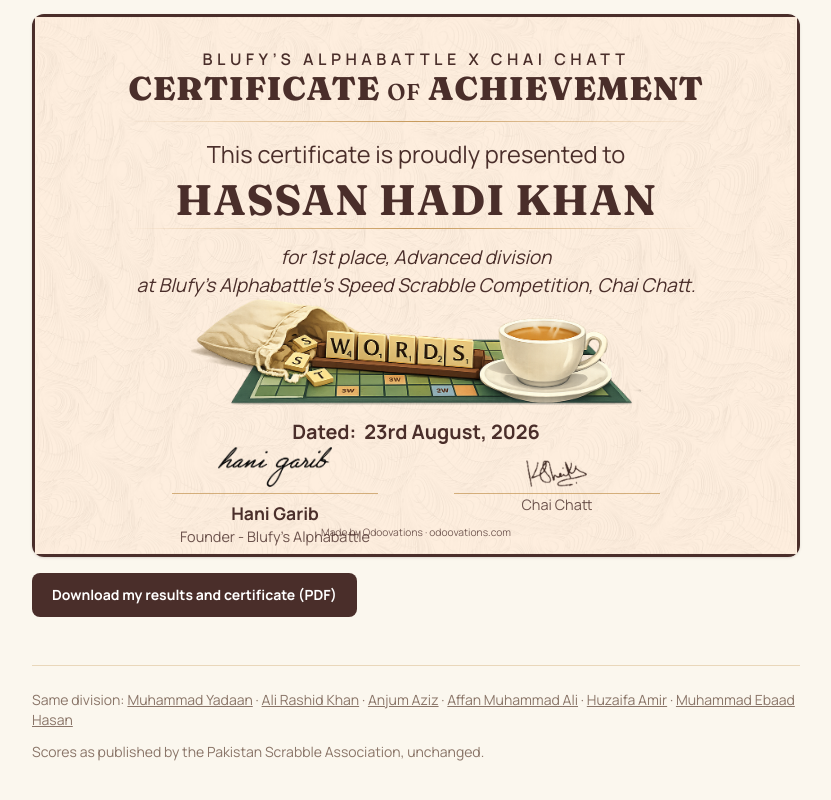
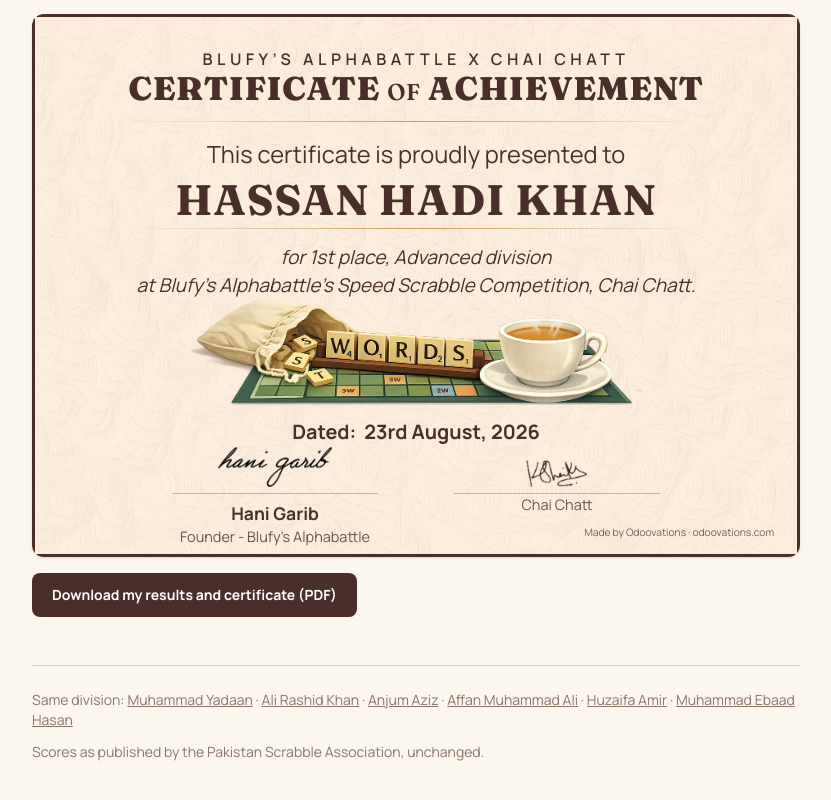
Before and after one commit to omarrangila-prog/scrabble-tournament-os, a Next.js app: page /results/hassan-hadi-a4 in a window 1280 px wide. Shown: the part 843-1643 px from the top of the page, without its empty margins (224-1055 px from the left). Built offline with nearby package versions, Linux system fonts and the light colour scheme; no server answers.

Commit message:
Move the on-screen credit to the corner so it clears the signature

```diff
--- a/src/components/certificates/CertificateSheet.tsx
+++ b/src/components/certificates/CertificateSheet.tsx
@@ -302,13 +302,13 @@
           />
         ) : null}
 
-        {/* The maker's credit, small and in the margin below the signatures. */}
+        {/* The maker's credit, small, in the bottom corner clear of the signatures. */}
         <a
           href="https://odoovations.com/"
           target="_blank"
           rel="noopener noreferrer"
-          className="absolute inset-x-0 text-center"
-          style={{ top: "94.6%", fontSize: "1.35cqw", opacity: 0.75, color: INK }}
+          className="absolute text-right"
+          style={{ right: "3%", bottom: "2.4%", fontSize: "1.35cqw", opacity: 0.75, color: INK }}
         >
           Made by Odoovations &middot; odoovations.com
         </a>
```
